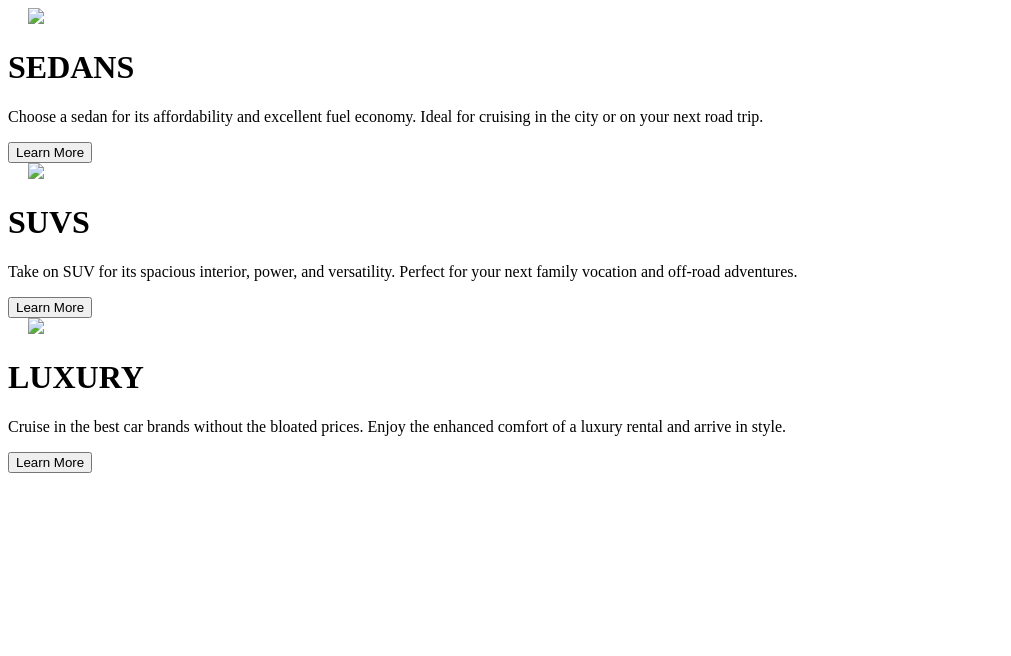
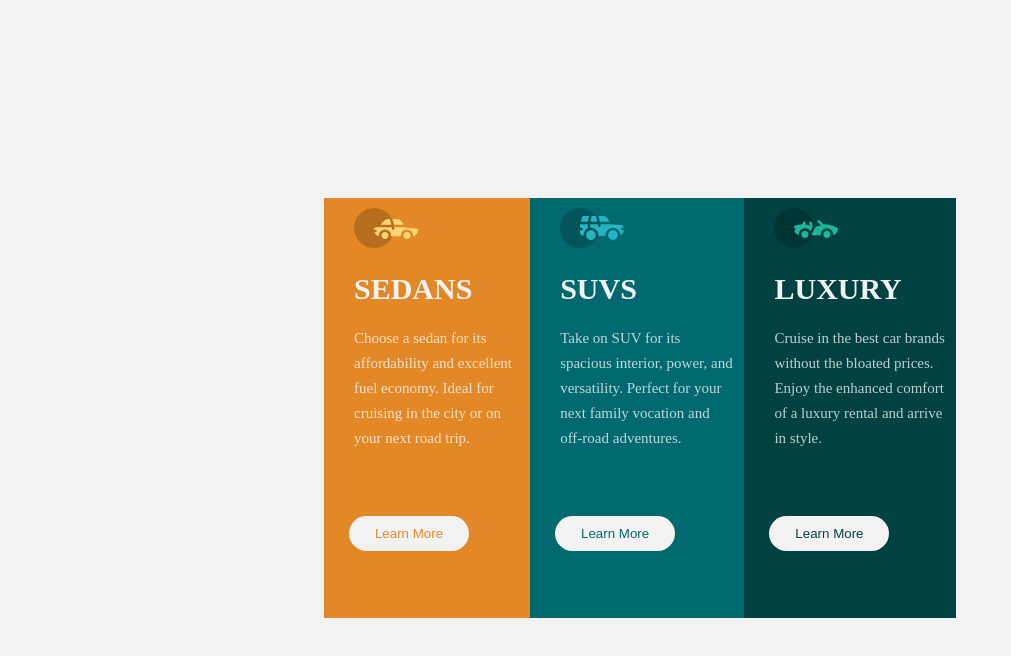
Before and after one commit to JPJimrah/CSS-Grid-and-Flexbox, a plain HTML site: page index.html in a window 1280 px wide. Shown: the whole page, without its empty margins (0-1011 px from the left). Drawn offline with Linux system fonts and the light colour scheme.

Commit message:
images and modified index.html file

```diff
--- a/index.html
+++ b/index.html
@@ -3,7 +3,7 @@
 <head>
 	<title>Layout task</title>
 </head>
-<link rel="stylesheet" type="text/css" href="layout.css">
+<link rel="stylesheet" type="text/css" href="index.css">
 <body>
 
 <main>
```
Also changed, not shown: icon-luxury.svg (added), icon-sedans.svg (added), icon-suvs.svg (added).
